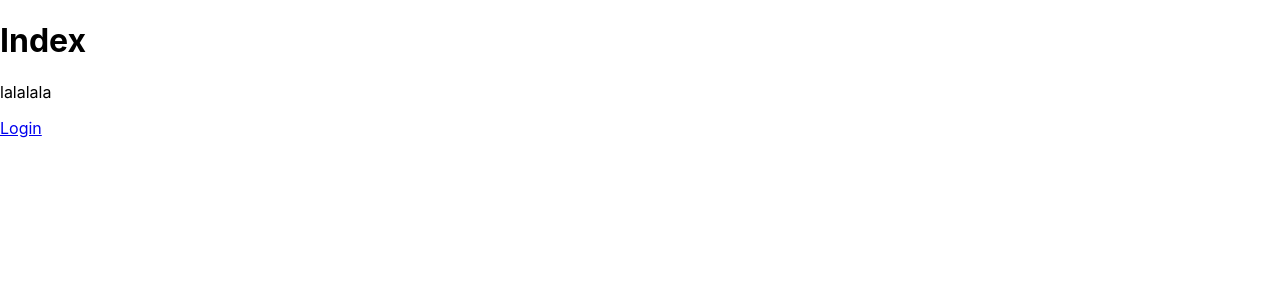
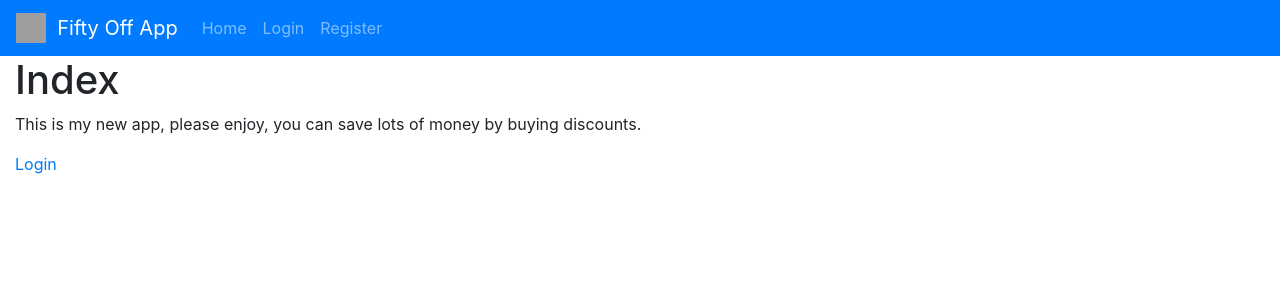
Before and after one commit to bartmika/fiftyoff-front, a React (Create React App) app: page / in a window 1280 px wide. Shown: the top 300 px of the page. Built offline with nearby package versions, Linux system fonts and the light colour scheme; grey boxes are pictures that could not be loaded.

Commit message:
Finished adding top-level navigation to entire app.

```diff
--- a/package.json
+++ b/package.json
@@ -6,7 +6,9 @@
     "@testing-library/jest-dom": "^5.11.6",
     "@testing-library/react": "^11.1.2",
     "@testing-library/user-event": "^12.2.2",
+    "bootstrap": "^4.5.3",
     "react": "^17.0.1",
+    "react-bootstrap": "^1.4.0",
     "react-dom": "^17.0.1",
     "react-router-dom": "^5.2.0",
     "react-scripts": "4.0.0",
--- a/src/Components/AddDealComponent.js
+++ b/src/Components/AddDealComponent.js
@@ -1,6 +1,7 @@
 import React, { Component} from "react";
 import { Link } from "react-router-dom";
 
+import AuthNavbarComponent from "./AuthNavbarComponent";
 
 function AddDealComponent(props) {
     const {
@@ -9,6 +10,7 @@ function AddDealComponent(props) {
      } = props;
     return (
         <>
+            <AuthNavbarComponent />
             <h1>Add New Deal</h1>
             <p>Please fill out this form</p>
             <input id="product_name"
--- /dev/null
+++ b/src/Components/AnonNavbarComponent.js
@@ -0,0 +1,27 @@
+import React, { Component } from "react";
+import Navbar from "react-bootstrap/Navbar";
+import Nav from "react-bootstrap/Nav";
+
+function AnonNavbarComponent(props) {
+    return (
+        <Navbar bg="primary" variant="dark">
+           <Navbar.Brand href="/">
+           <img
+src="https://react-bootstrap.netlify.app/logo.svg"
+width="30"
+height="30"
+className="d-inline-block align-top"
+alt="React Bootstrap logo"
+/>&nbsp;
+           Fifty Off App
+           </Navbar.Brand>
+           <Nav className="mr-auto">
+               <Nav.Link href="/">Home</Nav.Link>
+               <Nav.Link href="/login">Login</Nav.Link>
+               <Nav.Link href="/register">Register</Nav.Link>
+           </Nav>
+        </Navbar>
+    );
+}
+
+export default AnonNavbarComponent;
--- /dev/null
+++ b/src/Components/AuthNavbarComponent.js
@@ -0,0 +1,26 @@
+import React, { Component } from "react";
+import Navbar from "react-bootstrap/Navbar";
+import Nav from "react-bootstrap/Nav";
+
+function AuthNavbarComponent(props) {
+    return (
+        <Navbar bg="primary" variant="dark">
+           <Navbar.Brand href="/dashboard">
+           <img
+src="https://react-bootstrap.netlify.app/logo.svg"
+width="30"
+height="30"
+className="d-inline-block align-top"
+alt="React Bootstrap logo"
+/>&nbsp;
+           Fifty Off App
+           </Navbar.Brand>
+           <Nav className="mr-auto">
+               <Nav.Link href="/dashboard">Dashboard</Nav.Link>
+               <Nav.Link href="/login">Logout</Nav.Link>
+           </Nav>
+        </Navbar>
+    );
+}
+
+export default AuthNavbarComponent;
--- a/src/Components/DashboardComponent.js
+++ b/src/Components/DashboardComponent.js
@@ -1,5 +1,7 @@
 import React, { Component} from "react";
 import { Link } from "react-router-dom";
+
+import AuthNavbarComponent from "./AuthNavbarComponent";
 
 
 function DealsItem(props) {
@@ -46,6 +48,7 @@ function DashboardComponent(props) {
     const { dealsArray } = props;
     return (
         <>
+            <AuthNavbarComponent />
             <p>Dashboard</p>
             <Link to="/deals/add">Add New Deal</Link>
             <br />
--- a/src/Components/DealDetailComponent.js
+++ b/src/Components/DealDetailComponent.js
@@ -1,12 +1,14 @@
 import React, { Component } from "react";
 import { Link } from "react-router-dom";
 
+import AuthNavbarComponent from "./AuthNavbarComponent";
 
 function DealDetailComponent(props) {
     const { dealDetail } = props;
     console.log(dealDetail)
     return (
         <>
+            <AuthNavbarComponent />
             <h1>Deal Details</h1>
             <br />
             <br />
--- a/src/Components/IndexComponent.js
+++ b/src/Components/IndexComponent.js
@@ -1,17 +1,47 @@
 import React, { Component } from "react";
 import { Link } from "react-router-dom";
+import Container from "react-bootstrap/Container";
+import Row from "react-bootstrap/Row";
+import Col from "react-bootstrap/Col";
+
+import AnonNavbarComponent from "./AnonNavbarComponent";
 
 
 function IndexComponent(props) {
     return (
         <>
-            <h1>Index</h1>
-            <p>lalalala</p>
-            <p>
-                <Link to="/login">Login</Link>
-            </p>
+            <AnonNavbarComponent />
+            <Container fluid>
+                <Row>
+                    <Col>
+
+                    </Col>
+                </Row>
+                <Row>
+                    <Col>
+                        <h1>Index</h1>
+                    </Col>
+                </Row>
+                <Row>
+                    <Col>
+                        <p>This is my new app, please enjoy, you can save lots of money by buying discounts.</p>
+                    </Col>
+                </Row>
+                <Row>
+                    <Col>
+                        <p><Link to="/login">Login</Link></p>
+                    </Col>
+                </Row>
+            </Container>
         </>
     )
 }
 
 export default IndexComponent;
+
+
+// <h1>Index</h1>
+// <p>lalalala</p>
+// <p>
+//     <Link to="/login">Login</Link>
+// </p>
--- a/src/Components/LoginComponent.js
+++ b/src/Components/LoginComponent.js
@@ -1,11 +1,22 @@
 import React, { Component } from "react";
 import { Link } from "react-router-dom";
+import Container from "react-bootstrap/Container";
+import Row from "react-bootstrap/Row";
+import Col from "react-bootstrap/Col";
 
+import AnonNavbarComponent from "./AnonNavbarComponent";
 
 function LoginComponent(props) {
     const { username, password, onUsernameChange, onPasswordChange, onSubmitClick } = props;
     return (
         <>
+            <AnonNavbarComponent />
+            <Container>
+                <Row>
+                </Row>
+            </Container>
+
+
             <h1>login page</h1>
             <input id="username"
                  type="text"
--- a/src/Components/RegisterComponent.js
+++ b/src/Components/RegisterComponent.js
@@ -1,11 +1,16 @@
 import React, { Component } from "react";
 import { Link } from "react-router-dom";
+import Navbar from "react-bootstrap/Navbar";
+import Nav from "react-bootstrap/Nav";
+
+import AnonNavbarComponent from "./AnonNavbarComponent";
 
 
 function RegisterComponent(props) {
     const { onSubmitClick, onUsernameChange, onPasswordChange, error, username, password } = props;
     return (
         <>
+        <AnonNavbarComponent />
             <h1>Register</h1>
             <input id="username"
             name="username"
--- a/src/index.js
+++ b/src/index.js
@@ -1,9 +1,11 @@
 import React from 'react';
 import ReactDOM from 'react-dom';
-import './index.css';
 import AppContainer from './Components/AppContainer';
 import reportWebVitals from './reportWebVitals';
 import { BrowserRouter } from 'react-router-dom';
+
+import 'bootstrap/dist/css/bootstrap.min.css';
+
 
 ReactDOM.render(
   <React.StrictMode>
```
Also changed, not shown: src/Components/logo.svg (renamed from src/logo.svg), 1 other file (tests, documents, lock files or other folders).
